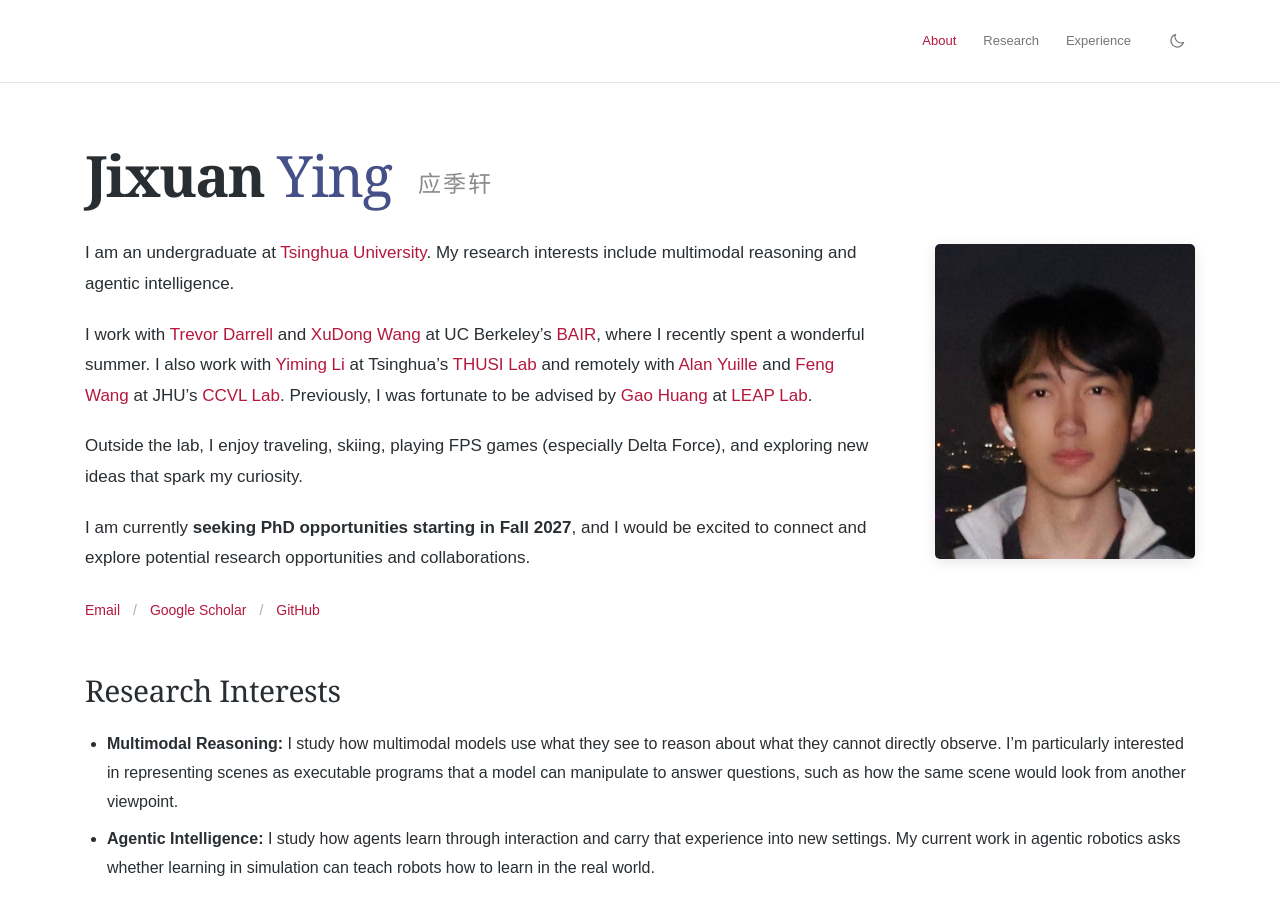
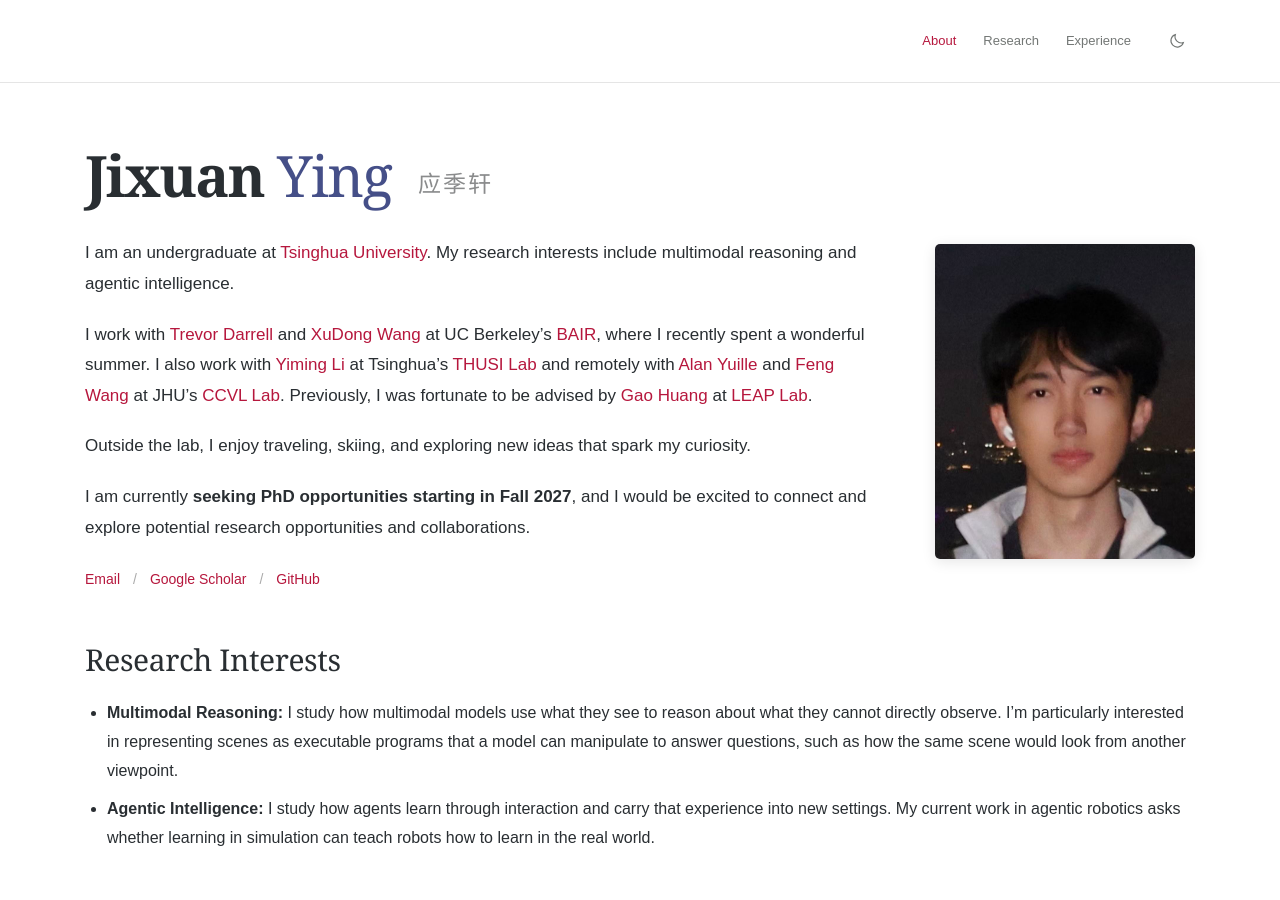
Before and after one commit to Hpesojyjx/Hpesojyjx.github.io, a Jekyll site: the page built from _pages/about.html, in a window 1280 px wide and 900 px high. Built offline with Jekyll 4.4.1, drawn with Linux system fonts in a browser that asks for light colours.

Commit message:
Shorten personal interests in homepage biography

```diff
--- a/_pages/about.html
+++ b/_pages/about.html
@@ -16,7 +16,7 @@ redirect_from:
 <div class="intro-layout"><div class="bio">
 <p>I am an undergraduate at <a href="https://www.tsinghua.edu.cn/en/">Tsinghua University</a>. My research interests include multimodal reasoning and agentic intelligence.</p>
 <p>I work with <a href="https://people.eecs.berkeley.edu/~trevor/">Trevor Darrell</a> and <a href="https://people.eecs.berkeley.edu/~xdwang/">XuDong Wang</a> at UC Berkeley’s <a href="https://bair.berkeley.edu/">BAIR</a>, where I recently spent a wonderful summer. I also work with <a href="https://yimingli-page.github.io/">Yiming Li</a> at Tsinghua’s <a href="https://github.com/THUSI-Lab">THUSI Lab</a> and remotely with <a href="https://www.cs.jhu.edu/~ayuille1/">Alan Yuille</a> and <a href="https://wangf3014.github.io/home/">Feng Wang</a> at JHU’s <a href="https://ccvl.jhu.edu/">CCVL Lab</a>. Previously, I was fortunate to be advised by <a href="https://www.gaohuang.net/">Gao Huang</a> at <a href="https://www.leaplab.ai/">LEAP Lab</a>.</p>
-<p>Outside the lab, I enjoy traveling, skiing, playing FPS games (especially Delta Force), and exploring new ideas that spark my curiosity.</p>
+<p>Outside the lab, I enjoy traveling, skiing, and exploring new ideas that spark my curiosity.</p>
 <p class="phd-note">I am currently <strong>seeking PhD opportunities starting in Fall 2027</strong>, and I would be excited to connect and explore potential research opportunities and collaborations.</p>
 <div class="intro-links"><a href="mailto:yingjx23@mails.tsinghua.edu.cn">Email</a><span>/</span><a href="https://scholar.google.com/citations?user=wxPubfMAAAAJ&amp;hl=en" target="_blank" rel="noopener noreferrer">Google Scholar</a><span>/</span><a href="https://github.com/Hpesojyjx" target="_blank" rel="noopener noreferrer">GitHub</a></div>
 </div><aside class="intro-photo"><img src="assets/profile.jpg" alt="Portrait of Jixuan Ying" width="882" height="1224"></aside></div></section>
```
